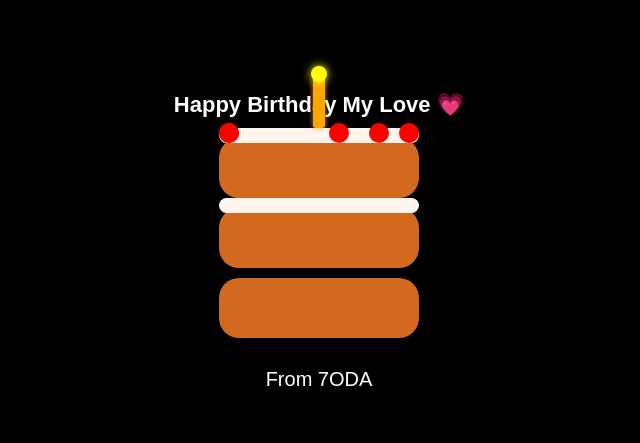
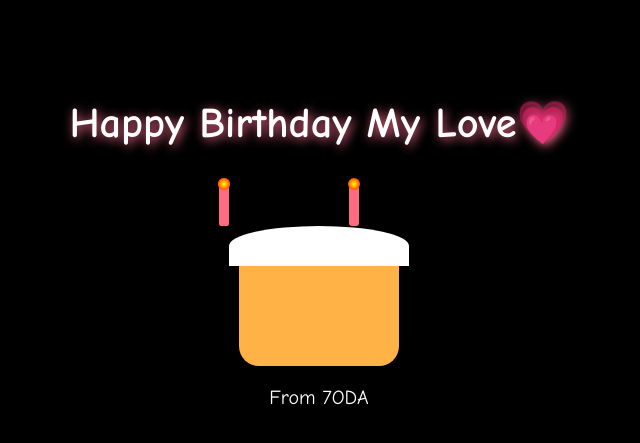
Before and after one commit to RDJ-120/Madry, a plain HTML site: page index.html in a window 1280 px wide. Shown: the part 159-602 px from the top of the page, without its empty margins (321-961 px from the left). Drawn offline with Linux system fonts and the light colour scheme.

Commit message:
Update index.html

```diff
--- a/index.html
+++ b/index.html
@@ -3,106 +3,97 @@
 <head>
 <meta charset="UTF-8">
 <meta name="viewport" content="width=device-width, initial-scale=1.0">
-<title>Birthday Cake</title>
+<title>Happy Birthday My Love</title>
 <style>
     body {
         margin: 0;
-    padding: 0;
         height: 100vh;
-    background-color: black;
         display: flex;
         justify-content: center;
         align-items: center;
+        background-color: black;
+        font-family: 'Comic Sans MS', cursive, sans-serif;
+        overflow: hidden;
         flex-direction: column;
-    position: relative;
-    font-family: Arial, sans-serif;
-    overflow: hidden;
     }
 
-  .cake-container {
-    position: relative;
-    display: flex;
-    flex-direction: column;
-    align-items: center;
+    /* نص عيد الميلاد فوق الكيكة */
+    h1 {
+        font-size: 2.5em;
+        color: #fff;
+        text-shadow: 2px 2px 10px #ff6f91;
+        text-align: center;
+        animation: pulse 1.2s infinite;
+        margin-bottom: 20px;
     }
 
-  /* النص فوق الكيكة */
-  .cake-text {
-    margin-bottom: 20px; /* فوق الشمعة */
-    color: white;
-    font-weight: bold;
-    font-size: 22px;
-    text-align: center;
+    @keyframes pulse {
+        0% { transform: scale(1); }
+        50% { transform: scale(1.1); }
+        100% { transform: scale(1); }
     }
 
-  /* الطبقات */
-  .layer {
+    /* الكيكة */
+    .cake {
+        position: relative;
         width: 200px;
-    height: 60px;
-    background: #d2691e; /* لون الكيك */
-    border-radius: 20px;
-    position: relative;
-    margin-bottom: 10px;
-    box-shadow: 0 4px 10px rgba(0,0,0,0.3);
+        height: 200px;
     }
 
-  /* كريمة بين الطبقات */
-  .cream {
+    .cake-base {
+        width: 160px;
+        height: 100px;
+        background: #ffb347;
+        border-radius: 0 0 20px 20px;
         position: absolute;
-    top: -10px;
-    left: 0;
-    width: 100%;
-    height: 15px;
-    background: #fff5ee;
-    border-radius: 10px;
+        bottom: 0;
+        left: 50%;
+        transform: translateX(-50%);
+        box-shadow: 0 4px 6px rgba(0,0,0,0.3);
     }
 
-  /* الكرز على الوجه */
-  .cherry {
+    .icing {
+        width: 180px;
+        height: 40px;
+        background: #fff;
+        border-radius: 50% 50% 0 0;
         position: absolute;
-    width: 20px;
-    height: 20px;
-    background: red;
-    border-radius: 50%;
-    top: -15px;
+        bottom: 100px;
+        left: 50%;
+        transform: translateX(-50%);
+        box-shadow: 0 2px 4px rgba(0,0,0,0.2);
     }
 
-  .cherry:nth-child(1){ left: 20px; }
-  .cherry:nth-child(2){ left: 60px; }
-  .cherry:nth-child(3){ left: 110px; }
-  .cherry:nth-child(4){ left: 150px; }
-  .cherry:nth-child(5){ left: 180px; }
-
-  /* الشمعة */
+    /* الشموع */
     .candle {
-    width: 12px;
-    height: 50px;
-    background: orange;
+        width: 10px;
+        height: 40px;
+        background: #ff6b81;
         position: absolute;
-    top: -60px;
-    left: 50%;
-    transform: translateX(-50%);
+        bottom: 140px;
         border-radius: 3px;
-    box-shadow: 0 0 5px rgba(255,165,0,0.8);
     }
 
+    .candle:nth-child(1) { left: 50px; }
+    .candle:nth-child(2) { left: 90px; }
+    .candle:nth-child(3) { left: 130px; }
+
+    /* لهب الشموع */
     .flame {
-    width: 16px;
-    height: 16px;
-    background: yellow;
+        width: 12px;
+        height: 12px;
+        background: radial-gradient(circle, #ff0, #f00);
         border-radius: 50%;
         position: absolute;
-    top: -12px;
-    left: 50%;
-    transform: translateX(-50%);
-    animation: flicker 1s infinite alternate;
-    box-shadow: 0 0 10px yellow;
+        top: -8px;
+        left: -1px;
+        animation: flicker 0.5s infinite;
     }
 
     @keyframes flicker {
-    0% { transform: translateX(-50%) scale(1); opacity:1; }
-    50% { transform: translateX(-50%) scale(1.2); opacity:0.8; }
-    100% { transform: translateX(-50%) scale(1); opacity:1; }
+        0% { transform: scale(1) translateY(0); opacity: 1; }
+        50% { transform: scale(1.2) translateY(-2px); opacity: 0.8; }
+        100% { transform: scale(1) translateY(0); opacity: 1; }
     }
 
     .from-text {
@@ -111,7 +102,7 @@
         color: white;
     }
 
-  /* القلب عند اللمس */
+    /* قلب يظهر عند اللمس */
     .heart {
         position: absolute;
         width: 40px;
@@ -137,34 +128,18 @@
 </head>
 <body>
 
-<div class="cake-container">
-  <!-- النص فوق الشمعة -->
-  <div class="cake-text">Happy Birthday My Love 💗</div>
+<h1>Happy Birthday My Love💗</h1>
 
-  <!-- الطبقة الأولى مع الشمعة والكرز -->
-  <div class="layer">
-    <div class="cream"></div>
+<div class="cake">
+    <div class="icing"></div>
+    <div class="cake-base"></div>
     <div class="candle"><div class="flame"></div></div>
-    <div class="cherry"></div>
-    <div class="cherry"></div>
-    <div class="cherry"></div>
-    <div class="cherry"></div>
-    <div class="cherry"></div>
+    <div class="candle"><div class="flame"></div></div>
+    <div class="candle"><div class="flame"></div></div>
 </div>
 
-  <!-- طبقة ثانية -->
-  <div class="layer">
-    <div class="cream"></div>
-  </div>
+<div class="from-text">From 7ODA</div>
 
-  <!-- طبقة ثالثة -->
-  <div class="layer"></div>
-
-  <!-- نص أسفل الكيكة -->
-  <div class="from-text">From 7ODA</div>
-</div>
-
-<!-- القلب عند اللمس -->
 <div class="heart" id="heart"></div>
 
 <script>
```
Lines whose indentation alone changed are shown as unchanged.
